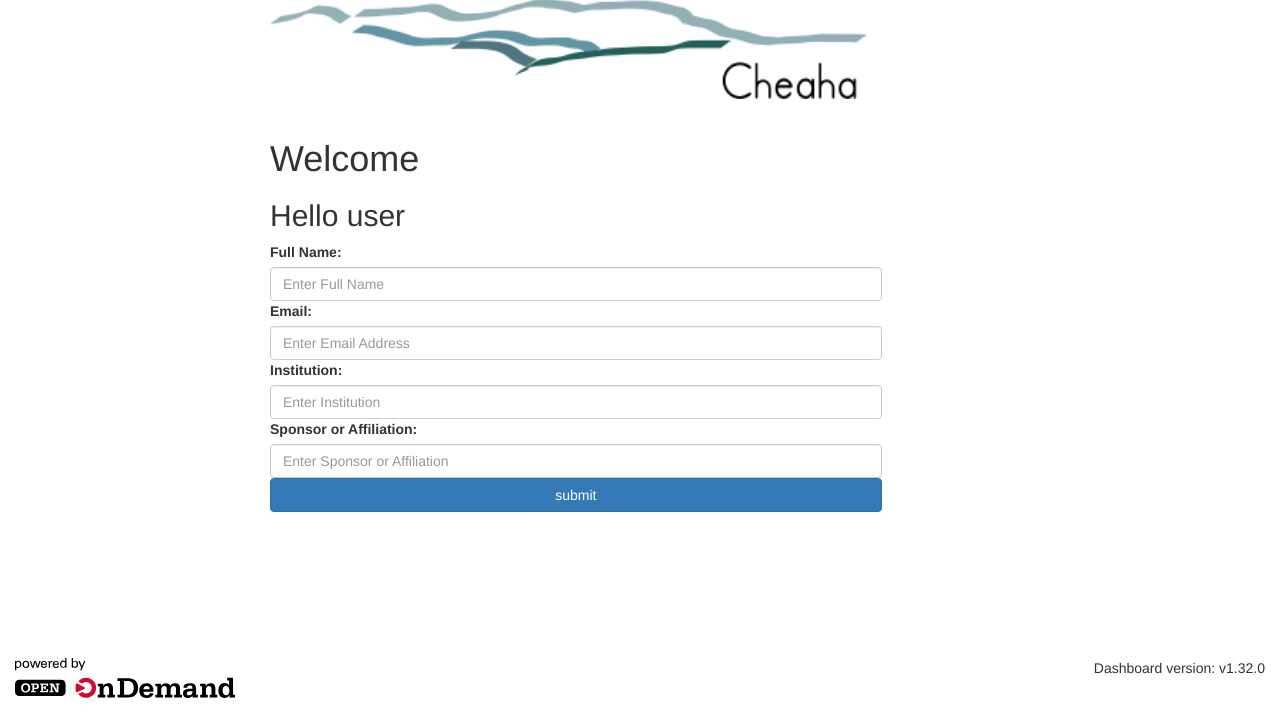
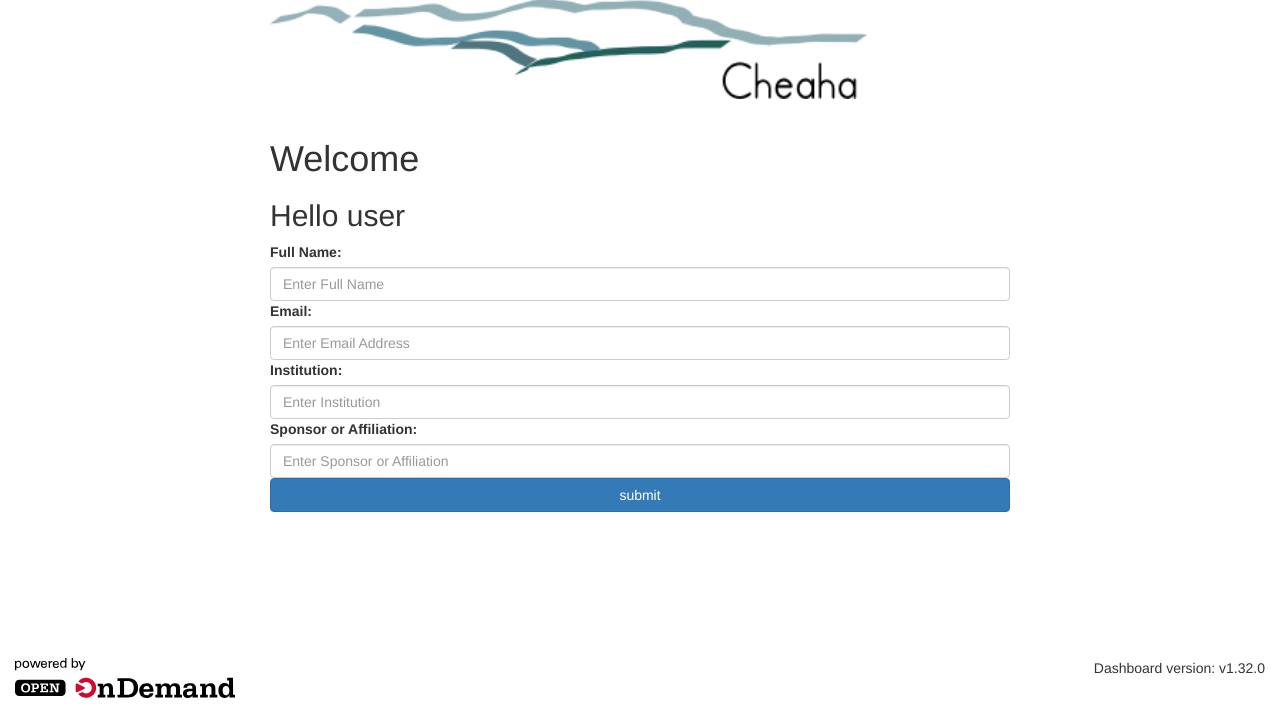
Before and after one commit to mmoo97/flask_user_reg, a Flask app: page / in a window 1280 px wide. Shown: the part 82-800 px from the top of the page. Run offline with Flask 2, Linux system fonts and the light colour scheme; some libraries are stand-ins or nearby versions.

Commit message:
fixed formatting issue

```diff
--- a/app/templates/auth/SignUp.html
+++ b/app/templates/auth/SignUp.html
@@ -86,7 +86,7 @@
     width: 800;
 ">
 
-    <div class="col-md-10">
+    <div class="col-md-12">
         <img class="header-logo" height="100" style="margin-bottom: 20px" <img="" src="/static/img/cheaha-logo-a605de0aecd3006b82a5ee30a6d0cb8cd9bf8b7e836296cc293eac746a4c2b11.png">
     <h1>Welcome</h1>
     <h2>Hello user</h2>
```
